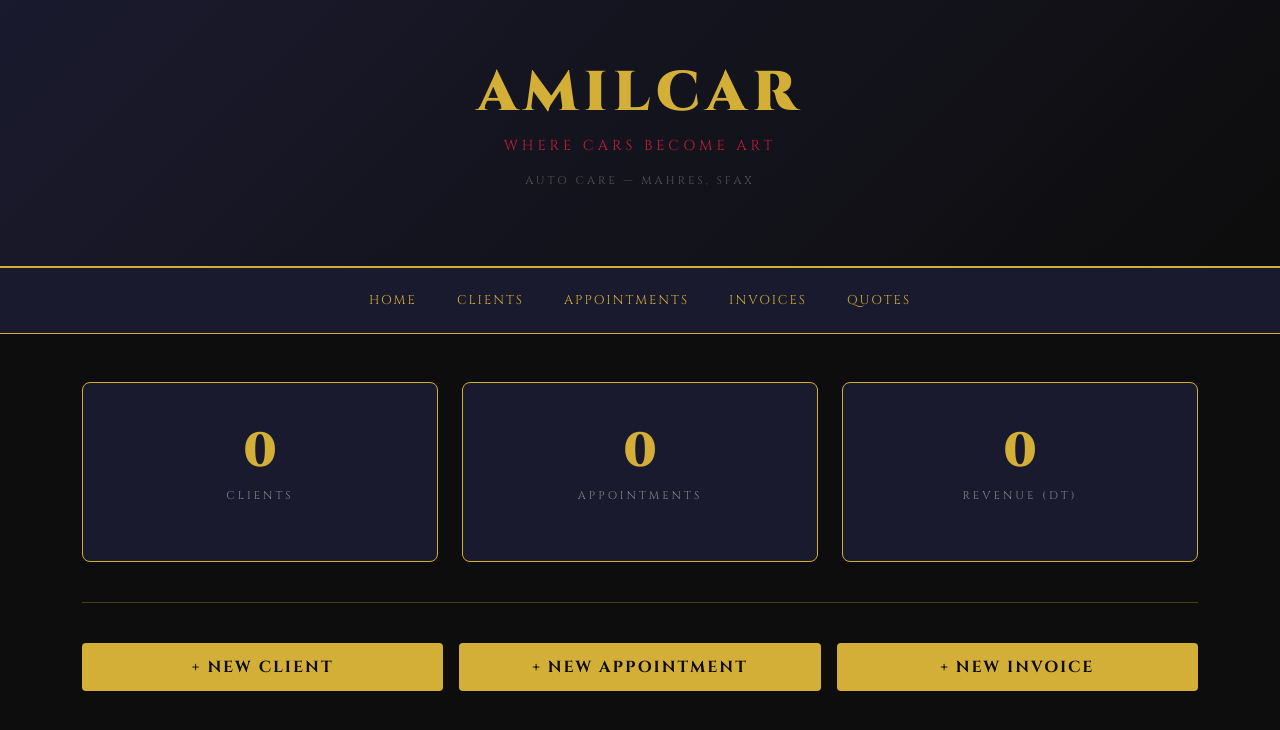
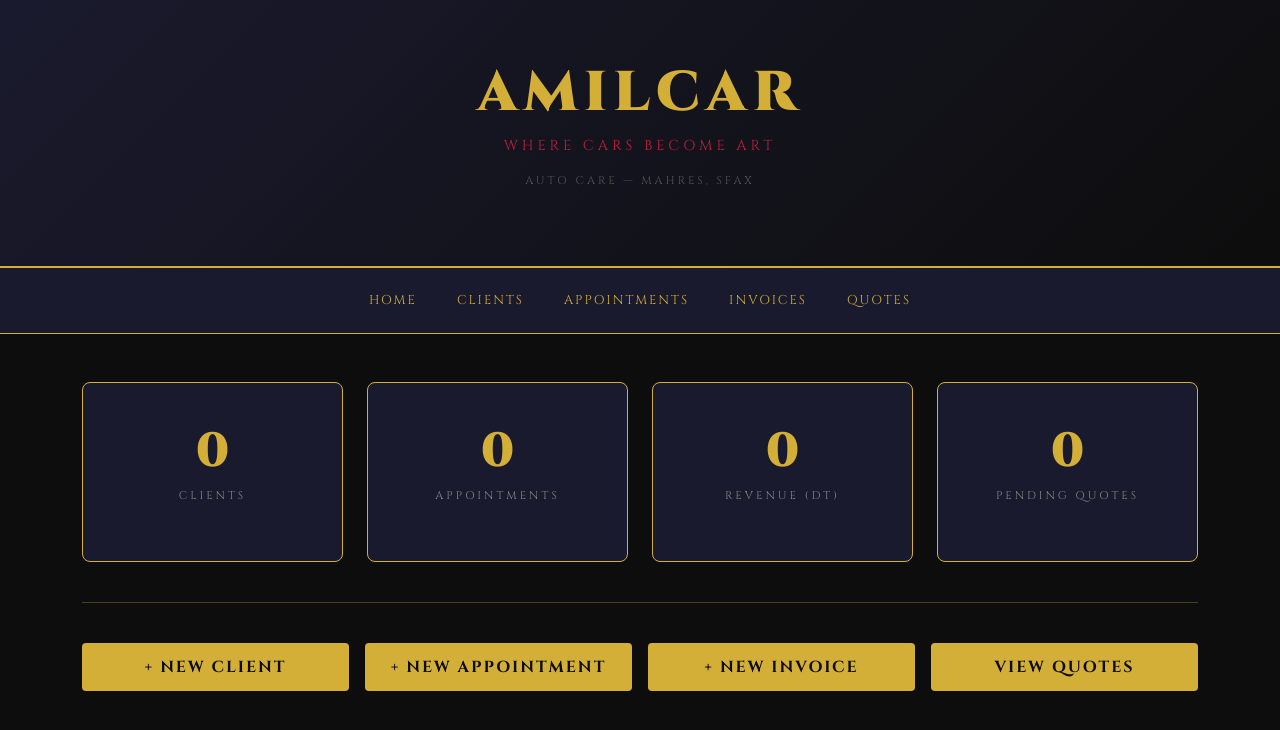
Before and after one commit to raafetghabri1-ai/amilcar-project, a Flask app: page / in a window 1280 px wide. Shown: the top 730 px of the page. Run offline with Flask 3, Linux system fonts and the light colour scheme; data that the repository does not hold is empty.

Commit message:
تحسين الصفحة الرئيسية - 4 إحصائيات و4 أزرار

```diff
--- a/app.py
+++ b/app.py
@@ -10,10 +10,15 @@ create_tables()
 
 @app.route('/')
 def index():
+    from database.db import connect
+    conn = connect()
+    pending_quotes = conn.execute("SELECT COUNT(*) FROM quotes WHERE status = 'pending'").fetchone()[0]
+    conn.close()
     stats = {
         'customers': total_customers(),
         'appointments': total_appointments(),
-        'revenue': total_revenue()
+        'revenue': total_revenue(),
+        'quotes': pending_quotes
     }
     return render_template('index.html', stats=stats)
 
--- a/templates/customers.html
+++ b/templates/customers.html
@@ -41,7 +41,7 @@
     <div class="container mt-5">
         <div class="d-flex justify-content-between align-items-center mb-4">
             <p class="page-title mb-0">CLIENT LIST</p>
-            <a href="/add_customer" class="btn btn-gold">+ NEW CLIENT</a>
+            <a href="/add_customer" class="btn btn-gold me-2">+ NEW CLIENT</a><a href="/add_car" class="btn btn-gold">+ ADD CAR</a>
         </div>
         <table class="table">
             <thead><tr><th>#</th><th>NAME</th><th>PHONE</th></tr></thead>
--- a/templates/index.html
+++ b/templates/index.html
@@ -41,35 +41,44 @@
     </nav>
     <div class="container mt-5">
         <div class="row g-4">
-            <div class="col-md-4">
+            <div class="col-md-3">
                 <div class="stat-card">
                     <h2>{{ stats.customers }}</h2>
                     <p>CLIENTS</p>
                 </div>
             </div>
-            <div class="col-md-4">
+            <div class="col-md-3">
                 <div class="stat-card">
                     <h2>{{ stats.appointments }}</h2>
                     <p>APPOINTMENTS</p>
                 </div>
             </div>
-            <div class="col-md-4">
+            <div class="col-md-3">
                 <div class="stat-card">
                     <h2>{{ stats.revenue }}</h2>
                     <p>REVENUE (DT)</p>
                 </div>
             </div>
+            <div class="col-md-3">
+                <div class="stat-card">
+                    <h2>{{ stats.quotes }}</h2>
+                    <p>PENDING QUOTES</p>
+                </div>
+            </div>
         </div>
         <hr class="divider">
         <div class="row g-3">
-            <div class="col-md-4">
+            <div class="col-md-3">
                 <a href="/add_customer" class="btn btn-gold w-100">+ NEW CLIENT</a>
             </div>
-            <div class="col-md-4">
+            <div class="col-md-3">
                 <a href="/add_appointment" class="btn btn-gold w-100">+ NEW APPOINTMENT</a>
             </div>
-            <div class="col-md-4">
+            <div class="col-md-3">
                 <a href="/add_invoice" class="btn btn-gold w-100">+ NEW INVOICE</a>
+            </div>
+            <div class="col-md-3">
+                <a href="/quotes" class="btn btn-gold w-100">VIEW QUOTES</a>
             </div>
         </div>
     </div>
```
